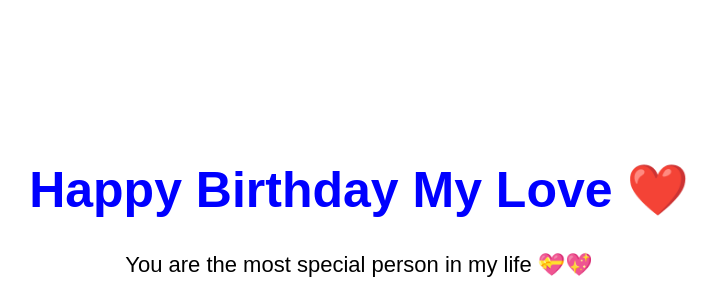
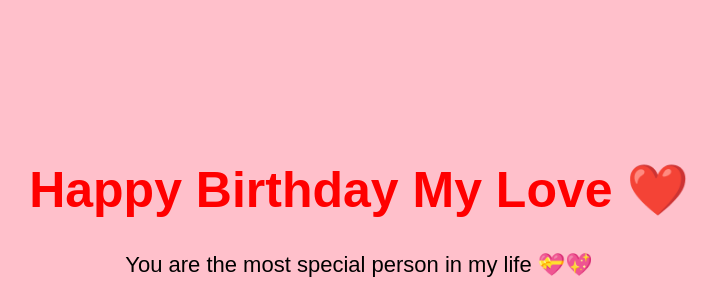
Before and after one commit to Mansi74130/Kunal-s-Birthday-website, a plain HTML site: page index.html in a window 1280 px wide. Shown: the part 631-931 px from the top of the page, without its empty margins (281-998 px from the left). Drawn offline with Linux system fonts and the light colour scheme.

Commit message:
Change background color and heading text color

```diff
--- a/index.html
+++ b/index.html
@@ -4,12 +4,12 @@
     <title>Happy Birthday Baby ❤️</title>
     <style>
         body {
-            background: baby pink;
+            background: pink;
             text-align: center;
             font-family: Arial;
             padding-top: 750px;
         }
-        h1 { font-size: 50px; color: blue; }
+        h1 { font-size: 50px; color: red; }
         p { font-size: 22px; }
     </style>
 </head>
```
